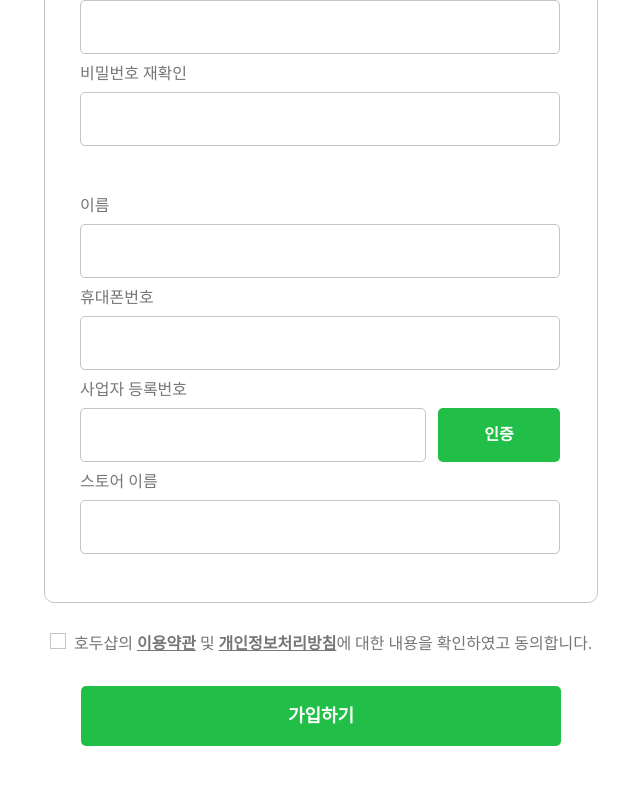
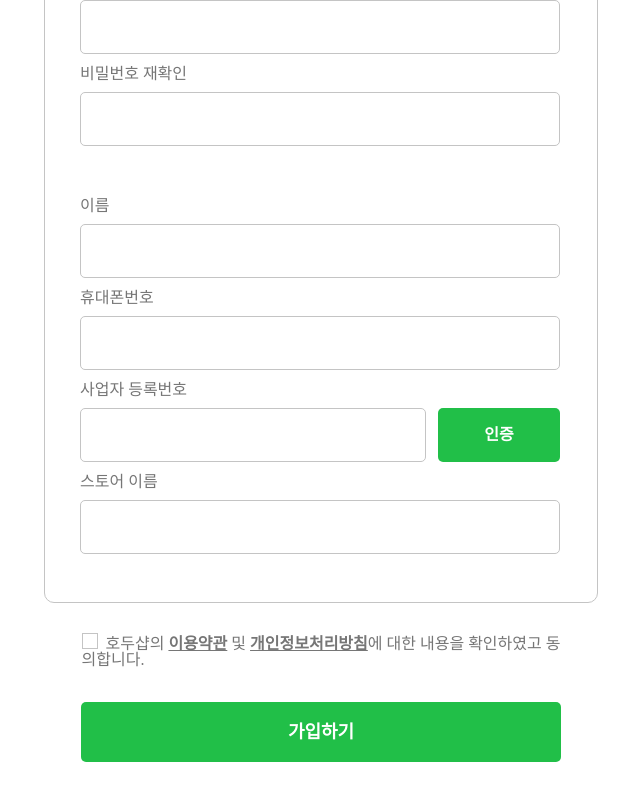
Before and after one commit to ddhsl/market-service, a React (Create React App) app: page /join in a window 1280 px wide. Shown: the part 427-1227 px from the top of the page, without its empty margins (319-959 px from the left). Built offline with nearby package versions, Linux system fonts and the light colour scheme; a web font is replaced by a local one.

Commit message:
🎨 br 태그 추가

```diff
--- a/src/pages/join/Join.jsx
+++ b/src/pages/join/Join.jsx
@@ -18,7 +18,8 @@ export default function Join() {
       <JoinForm />
       <p>
         호두샵의 <span>이용약관</span> 및 <span>개인정보처리방침</span>에 대한
-        내용을 확인하였고 동의합니다.
+        내용을 확인하였고 동<br />
+        의합니다.
       </p>
       <Button width="480px" height="60px" fontSize="18px">
         가입하기
```
